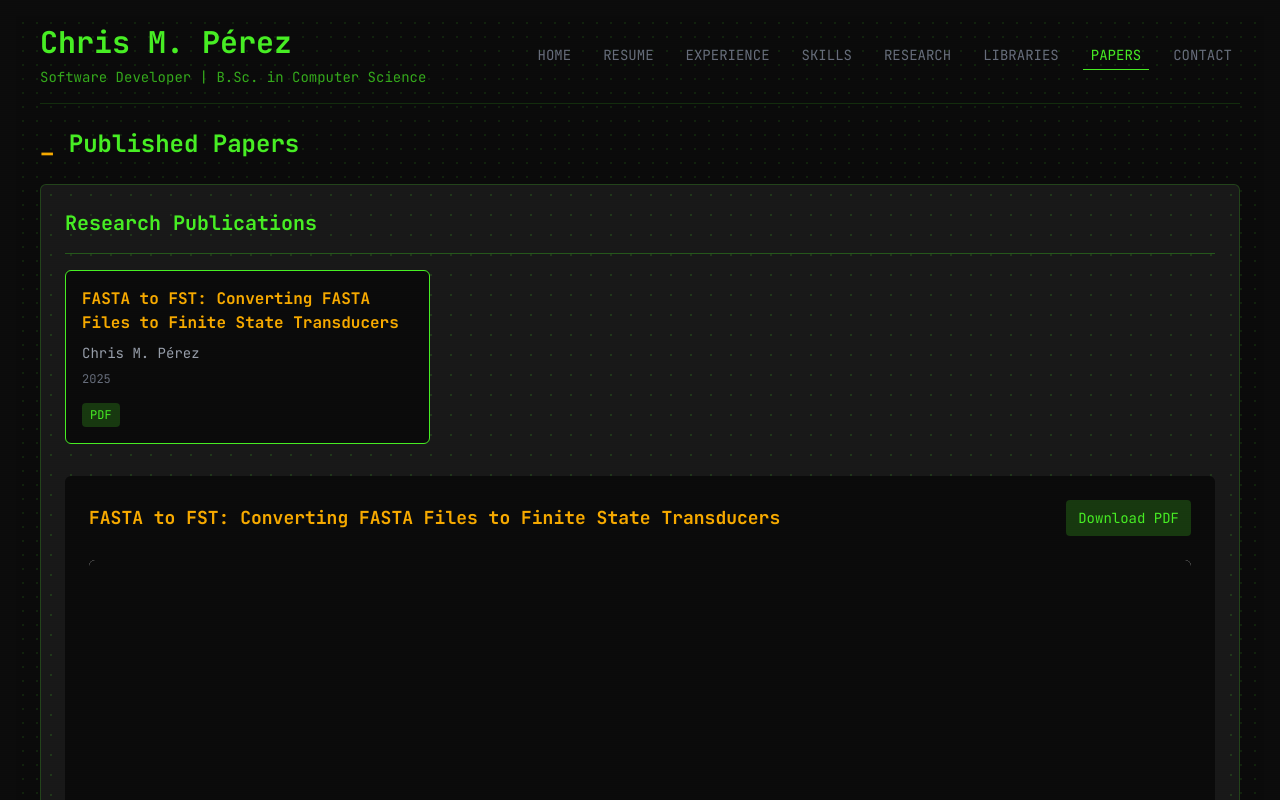
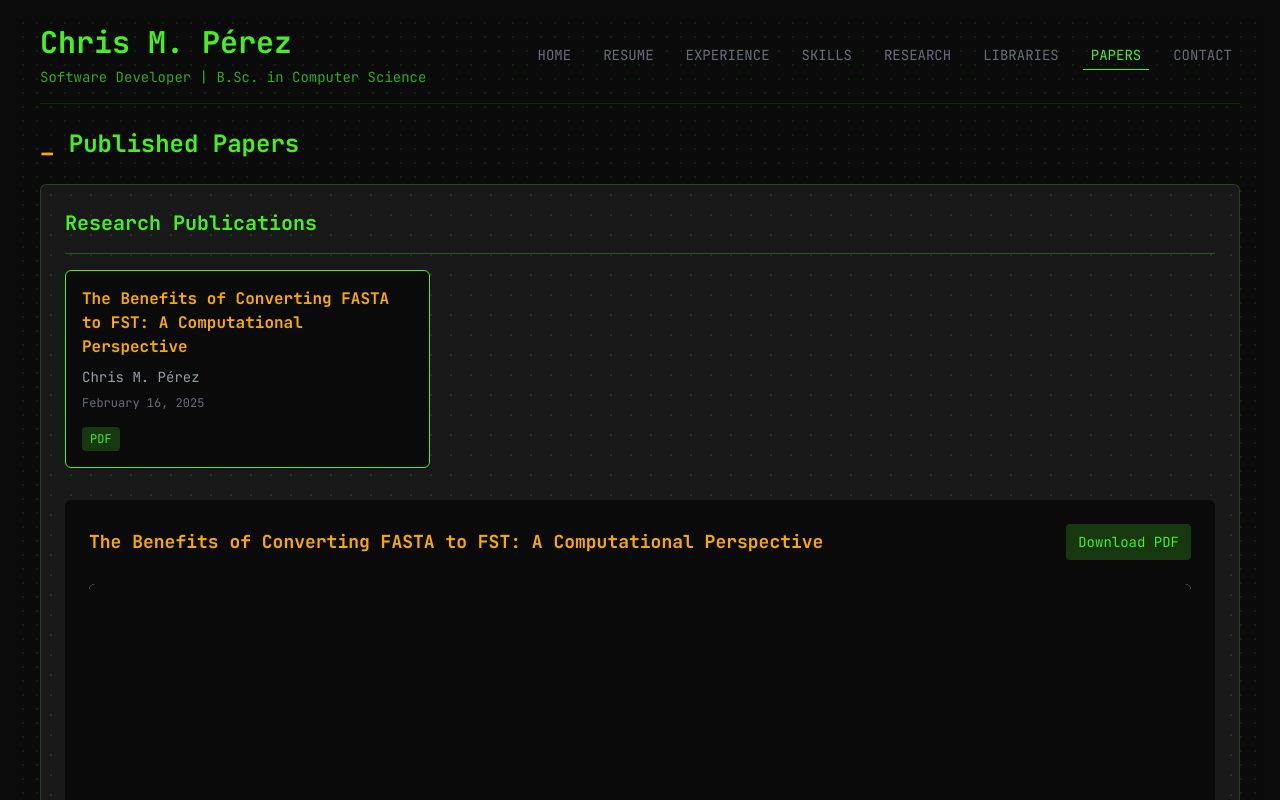
Before and after one commit to chrismichaelps/chrismichaelps, a React (Vite) app: page /papers in a window 1280 px wide. Shown: the top 800 px of the page. Built offline with nearby package versions, Linux system fonts and the light colour scheme.

Commit message:
fix: update paper details in PapersPage component, changing title and date fields

```diff
--- a/src/pages/papers/index.jsx
+++ b/src/pages/papers/index.jsx
@@ -19,9 +19,9 @@ const PapersPage = () => {
   const papers = [
     {
       id: 1,
-      title: "FASTA to FST: Converting FASTA Files to Finite State Transducers",
+      title: "The Benefits of Converting FASTA to FST: A Computational Perspective",
       authors: "Chris M. Pérez",
-      year: "2025",
+      date: "February 16, 2025",
       path: "/paper-fasta-to-fst.pdf"
     }
   ];
@@ -46,7 +46,7 @@ const PapersPage = () => {
             >
               <h3 className="font-bold text-terminal-amber mb-2 break-words">{paper.title}</h3>
               <p className="text-gray-400 text-sm mb-2 break-words">{paper.authors}</p>
-              <p className="text-gray-500 text-xs mb-3 sm:mb-4 break-words">{paper.year}</p>
+              <p className="text-gray-500 text-xs mb-3 sm:mb-4 break-words">{paper.date}</p>
               <div className="flex justify-between items-center">
                 <span className="bg-terminal-green/20 text-terminal-green px-2 py-1 rounded text-xs">PDF</span>
               </div>
@@ -82,7 +82,7 @@ const PapersPage = () => {
               <span className="text-terminal-green">Authors:</span> {papers[selectedPaper].authors}
             </p>
             <p className="break-words">
-              <span className="text-terminal-green">Year:</span> {papers[selectedPaper].year}
+              <span className="text-terminal-green">Year:</span> {papers[selectedPaper].date}
             </p>
           </div>
         </div>
```
